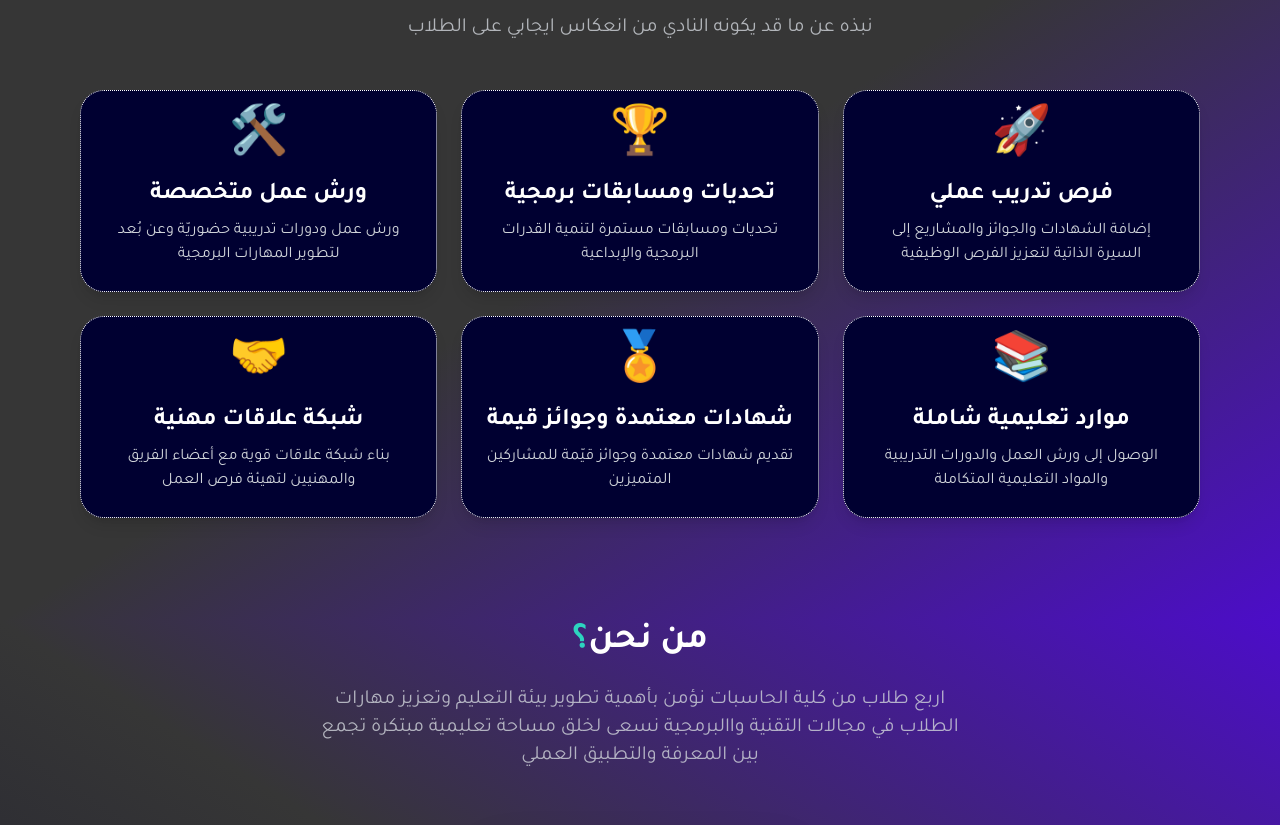
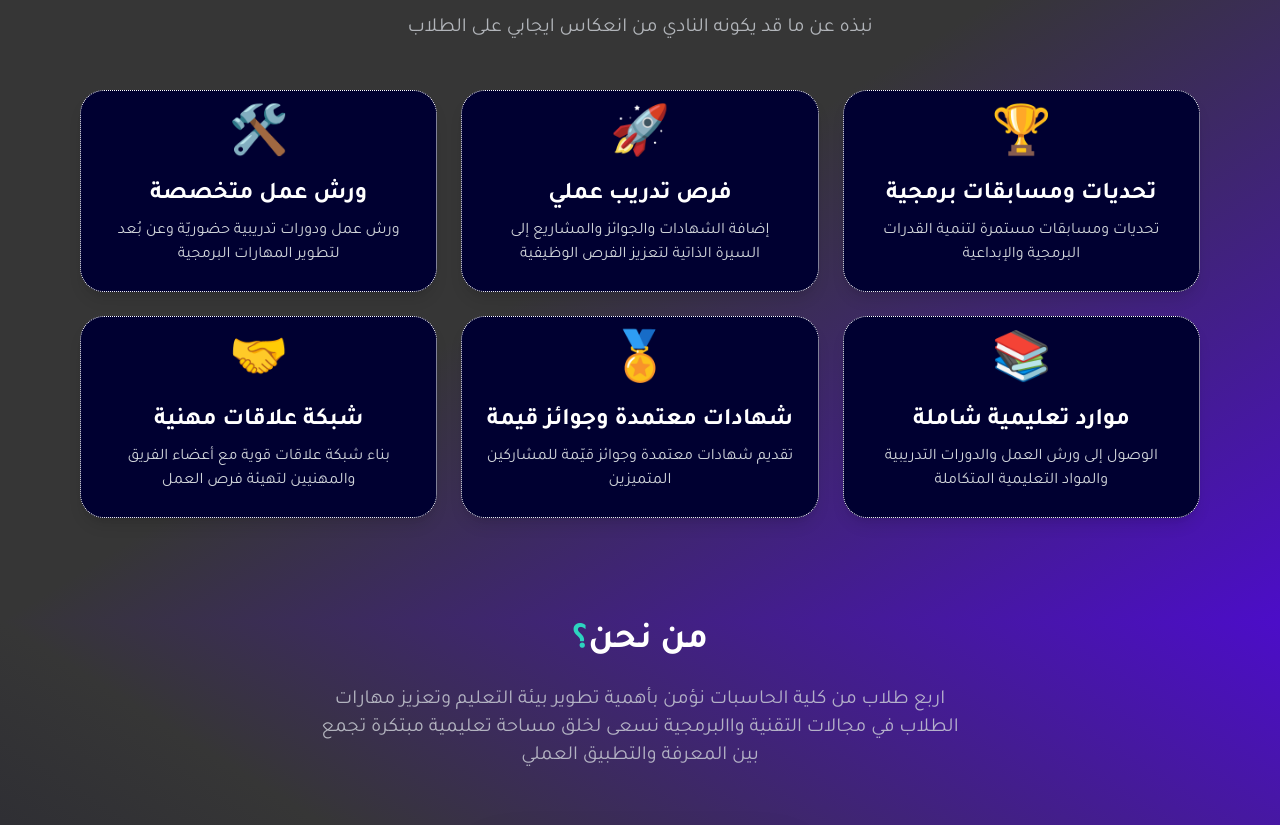
Before and after one commit to wm0x/SyntaxCode, a Next.js app: page / in a window 1280 px wide. Shown: the part 1734-2559 px from the top of the page. Built offline with nearby package versions, Linux system fonts and the light colour scheme.

Commit message:
Edit main design

```diff
--- a/src/components/Benefits.tsx
+++ b/src/components/Benefits.tsx
@@ -8,14 +8,14 @@ function Benefits() {
           icon: "🛠️",
         },
         {
+          title: "فرص تدريب عملي",
+          description: "إضافة الشهادات والجوائز والمشاريع إلى السيرة الذاتية لتعزيز الفرص الوظيفية",
+          icon: "🚀",
+        },
+        {
           title: "تحديات ومسابقات برمجية",
           description: "تحديات ومسابقات مستمرة لتنمية القدرات البرمجية والإبداعية",
           icon: "🏆",
-        },
-        {
-          title: "فرص تدريب عملي",
-          description: "إضافة الشهادات والجوائز والمشاريع إلى السيرة الذاتية لتعزيز الفرص الوظيفية",
-          icon: "🚀",
         },
         {
           title: "شبكة علاقات مهنية",
```
